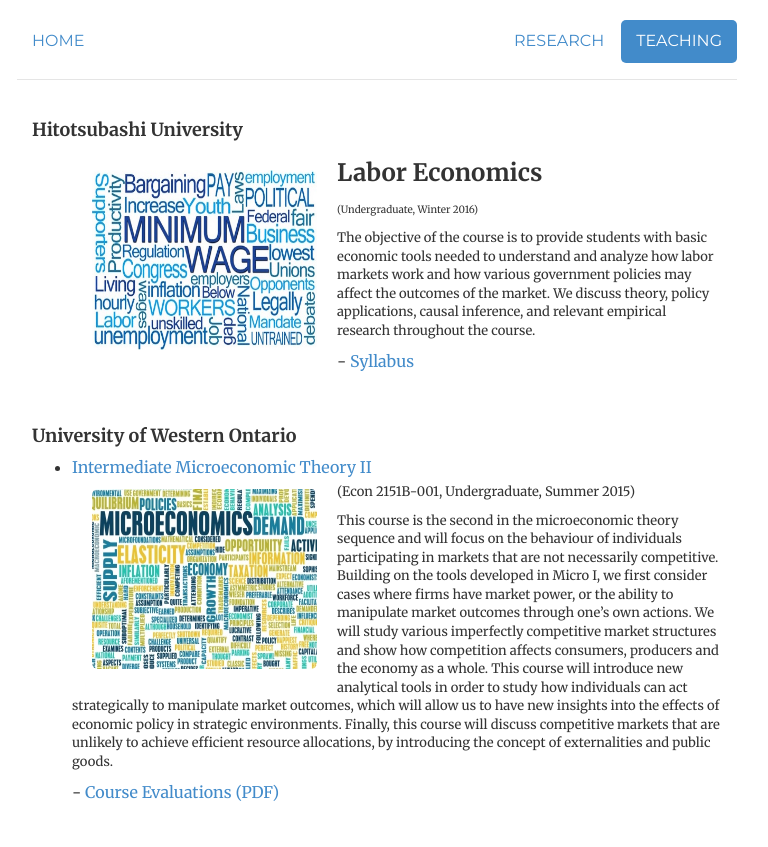
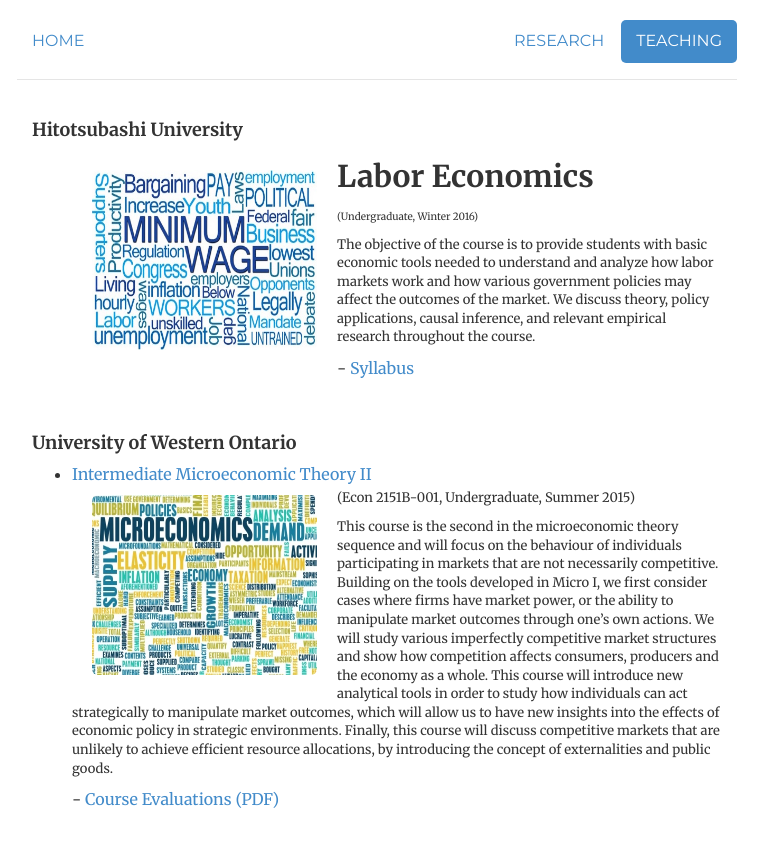
Before and after one commit to morihiroaki/morihiroaki.github.io, a Jekyll site: the page built from teaching.html, in a window 1280 px wide. Shown: the top 847 px of the page, without its empty margins (263-1031 px from the left). Built offline with Jekyll 4.4.1, drawn with Linux system fonts in a browser that asks for light colours.

Commit message:
Update teaching.html

```diff
--- a/teaching.html
+++ b/teaching.html
@@ -9,7 +9,7 @@
     <h4>Hitotsubashi University</h4>
 <ul style="list-style-type:disc">
 <img  class="img-rounded" src="files/image_labor2.jpg" height="180" width="225" style='float: left;' hspace="20" vspace="10">
-<p><h3>Labor Economics</h3> <font size="1">(Undergraduate, Winter 2016)  </p>
+<p><h2>Labor Economics</h2> <font size="1">(Undergraduate, Winter 2016)  </p>
 <p><font size="2">The objective of the course is to provide students with basic economic tools
   needed to understand and analyze how labor markets work and how various government policies may affect the outcomes of the market.
     We discuss theory, policy applications, causal inference, and relevant empirical research throughout the course.</p>
```
